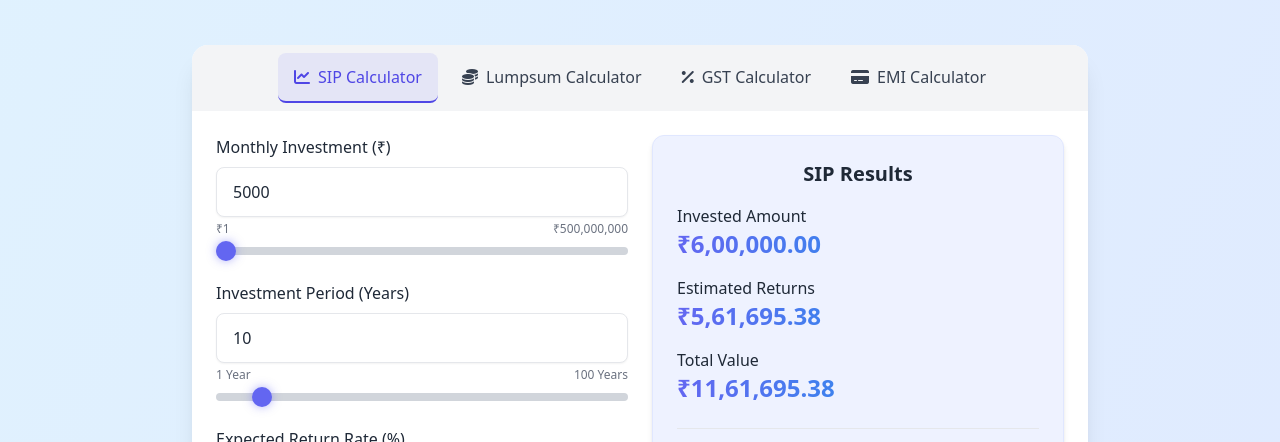
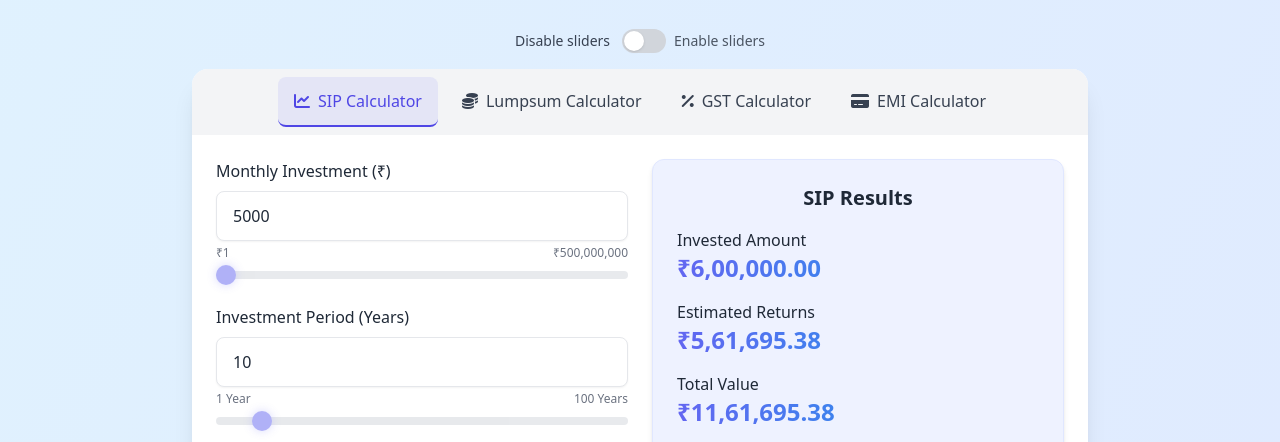
Before and after one commit to shivamprakash-git/smart-fin-tools, a plain HTML site: page index.html in a window 1280 px wide. Shown: the part 342-784 px from the top of the page. Drawn offline with nearby package versions, Linux system fonts and the light colour scheme; no server answers.

Commit message:
added global toggle for sliders

```diff
--- a/index.html
+++ b/index.html
@@ -128,6 +128,18 @@
                 Easily calculate SIP returns, Lumpsum investments, GST amounts, and EMI payments with our intuitive financial tools.
             </p>
         </section>
+
+        <!-- Global Slider Toggle (off by default) -->
+        <div id="slider-toggle-container" class="max-w-4xl mx-auto -mt-4 mb-4 flex items-center justify-center gap-3 motion-safe:animate-[fadeIn_0.6s_ease] invisible">
+            <span class="text-sm text-gray-700 dark:text-gray-300">Disable sliders</span>
+            <label class="inline-flex items-center cursor-pointer select-none">
+                <input type="checkbox" id="slider-global-toggle" class="sr-only">
+                <span id="slider-toggle-track" class="relative inline-block w-11 h-6 rounded-full bg-gray-300 dark:bg-gray-700">
+                    <span id="slider-toggle-knob" class="absolute top-0.5 left-0.5 h-5 w-5 rounded-full bg-white shadow translate-x-0"></span>
+                </span>
+                <span class="ml-2 text-sm text-gray-600 dark:text-gray-400">Enable sliders</span>
+            </label>
+        </div>
 
         <!-- Calculator Container -->
         <div class="group bg-white dark:bg-gray-800 rounded-2xl shadow-xl overflow-hidden max-w-4xl mx-auto mb-16 transition-all duration-300 hover:shadow-2xl motion-safe:animate-[fadeIn_0.6s_ease] hover:-translate-y-1">
--- a/js/script.js
+++ b/js/script.js
@@ -153,6 +153,64 @@ themeToggle.addEventListener('click', () => {
         themeToggle.innerHTML = '<i class="fas fa-moon"></i>';
     }
 });
+
+// Global slider enable/disable toggle (off by default)
+function setupSliderGlobalToggle() {
+    const toggle = document.getElementById('slider-global-toggle');
+    const getSliders = () => document.querySelectorAll('.range-slider');
+    const track = document.getElementById('slider-toggle-track');
+    const knob = document.getElementById('slider-toggle-knob');
+    const container = document.getElementById('slider-toggle-container');
+
+    const setNoTransition = (disable) => {
+        if (track) track.classList.toggle('transition-none', disable);
+        if (knob) knob.classList.toggle('transition-none', disable);
+    };
+
+    const applyState = (enabled) => {
+        getSliders().forEach(sl => {
+            sl.disabled = !enabled;
+            sl.setAttribute('aria-disabled', (!enabled).toString());
+            sl.classList.toggle('opacity-50', !enabled);
+            sl.classList.toggle('cursor-not-allowed', !enabled);
+            sl.classList.toggle('pointer-events-none', !enabled);
+        });
+        // Animate/Style switch
+        if (track) {
+            track.classList.toggle('bg-primary-600', enabled);
+            if (!enabled) {
+                track.classList.add('bg-gray-300');
+                track.classList.add('dark:bg-gray-700');
+            } else {
+                track.classList.remove('bg-gray-300');
+                track.classList.remove('dark:bg-gray-700');
+            }
+        }
+        if (knob) {
+            knob.classList.toggle('translate-x-5', enabled);
+            knob.classList.toggle('translate-x-0', !enabled);
+        }
+        try { localStorage.setItem('sliders-enabled', enabled ? '1' : '0'); } catch (e) {}
+    };
+
+    // Default: disabled unless explicitly enabled previously
+    const saved = (() => { try { return localStorage.getItem('sliders-enabled'); } catch (e) { return null; } })();
+    const initialEnabled = saved === '1';
+
+    if (toggle) {
+        toggle.checked = initialEnabled;
+        // Apply initial state without animating
+        setNoTransition(true);
+        applyState(initialEnabled);
+        if (container) container.classList.remove('invisible');
+        requestAnimationFrame(() => setNoTransition(false));
+        toggle.addEventListener('change', () => applyState(toggle.checked));
+    } else {
+        // Safety: if toggle missing, keep sliders disabled by default
+        applyState(false);
+        if (container) container.classList.remove('invisible');
+    }
+}
 
 // Tab Switching (Tailwind utilities + ARIA)
 document.querySelectorAll('.tab-btn').forEach(button => {
@@ -853,6 +911,7 @@ document.addEventListener('DOMContentLoaded', () => {
     setupLumpsumCalculator();
     setupGSTCalculator();
     setupEMICalculator();
+    setupSliderGlobalToggle();
     setupInputFocusScroll();
 
     // Ensure initial charts reflect the active tab's values
```
